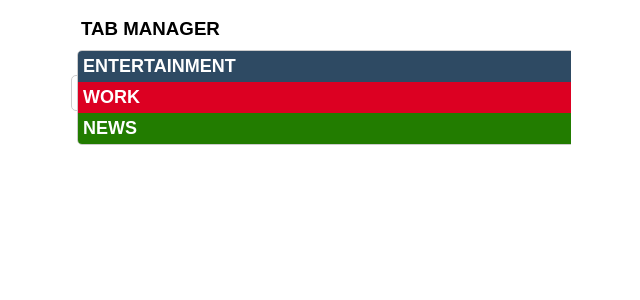
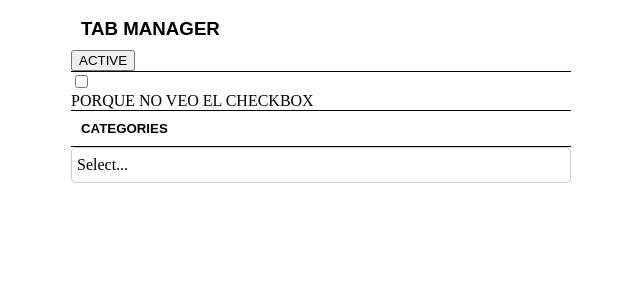
Before and after one commit to danguai/tab-manager-chrome-ext, a React app: page / in a window 1280 px wide. Shown: the top 300 px of the page, without its empty margins (319-959 px from the left). Built offline with nearby package versions, Linux system fonts and the light colour scheme; the HTML template or start-up script is replaced by a standard one.

Commit message:
button and checkbox - WIP

```diff
--- a/src/components/Categories.jsx
+++ b/src/components/Categories.jsx
@@ -2,15 +2,12 @@ import React, { useState, useEffect } from 'react';
 
 import './styles.css';
 
-const Icon = () => {
-  return (
-    <svg height="20" width="20" viewBox="0 0 20 20">
-      <path d="M4.516 7.548c0.436-0.446 1.043-0.481 1.576 0l3.908 3.747 3.908-3.747c0.533-0.481 1.141-0.446 1.574 0 0.436 0.445 0.408 1.197 0 1.615-0.406 0.418-4.695 4.502-4.695 4.502-0.217 0.223-0.502 0.335-0.787 0.335s-0.57-0.112-0.789-0.335c0 0-4.287-4.084-4.695-4.502s-0.436-1.17 0-1.615z"></path>
-    </svg>
-  );
-};
+const Icon = () => (<svg height="20" width="20" viewBox="0 0 20 20">^</svg>);
 
 const DropdownCategories = ({ placeholder, options }) => {
+  const [mark, setMark] = useState(false);
+  const [read, setRead] = useState('UNREAD');
+  const [active, setActive] = useState('INACTIVE');
   const [showMenu, setShowMenu] = useState(false);
   const [selectCat, setSelectCat] = useState(null);
 
@@ -23,22 +20,30 @@ const DropdownCategories = ({ placeholder, options }) => {
     };
   });
 
-  // const selectCategory = () => {
-  //   return (
-  //     <div className="dropdown--menu">
-  //       {options.map((option, i) => (
-  //         <div
-  //           key={i}
-  //           className="dropdown--item"
-  //           style={{
-  //             color: `${option.color}`,
-  //             fontWeight: 'bold',
-  //           }}>
-  //           {option.name}
-  //         </div>
-  //       ))}
-  //     </div>)
-  // };
+  const selectCategory = () => {
+    return (
+      <div className="dropdown--menu">
+
+        {options.map(option => (
+          <div
+            key={option.name}
+            className="dropdown--item categories"
+            style={{
+              background: `${option.color}`,
+              color: '#fff',
+              fontWeight: 'bold',
+            }}>
+            {option.name}
+          </div>
+        ))}
+      </div>
+    )
+  };
+
+  const checkbox = () => setMark(!mark);
+  const alreadyRead = () => setRead('READ');
+
+  const activateColors = () => setActive('ACTIVE');
 
   // const handleInputClick = (e) => {
   //   e.stopPropagation();
@@ -49,33 +54,38 @@ const DropdownCategories = ({ placeholder, options }) => {
     if (selectCat) return selectCat.name;
     return placeholder;
   };
+  const handleSubmit = (e) => {
+    e.preventDefault();
+  };
 
   return (
     <>
-      <h5 className="titles">CATEGORIES</h5>
-      <div className="dropdown--container">
-        <div className="dropdown--input">
-          <div className="dropdown--selected--value">{getDisplay()}</div>
-          <div className="dropdown--menu">
-            {options.map(option => (
-              <div
-                key={option.name}
-                className="dropdown--item categories"
-                style={{
-                  background: `${option.color}`,
-                  color: '#fff',
-                  fontWeight: 'bold',
-                }}>
-                {option.name}
-              </div>
-            ))}
+      <div>
+        <button type="button">{mark ? 'INACTIVE' : 'ACTIVE'}</button>
+      </div>
+      <div className="line--divider" />
+      <div>
+        {/* <form onSubmit={handleSubmit}> */}
+        <div>
+          <div>
+            <input type="checkbox" onChange={checkbox} />
+            <div>PORQUE NO VEO EL CHECKBOX</div>
           </div>
-          <div className="dropdown--tools">
-            <div className="dropdown--tool">
-              <Icon />
+        </div>
+
+        <div className="line--divider" />
+        <h5 className="titles">CATEGORIES</h5>
+        <div className="line--divider" />
+        <div className="dropdown--container">
+          <div className="dropdown--input">
+            <div className="dropdown--selected--value">{getDisplay()}</div>
+            {/* {selectCategory()} */}
+            <div className="dropdown--tools">
+              <div className="dropdown--tool"><Icon /></div>
             </div>
           </div>
         </div>
+        {/* </form> */}
       </div>
     </>
   );
--- a/src/components/styles.css
+++ b/src/components/styles.css
@@ -59,3 +59,7 @@
 .dropdown--item:hover {
   background-color: #9fc3f870;
 }
+
+.line--divider {
+  border-bottom: 1px solid black;
+}
```
Also changed, not shown: static/images/dropdown-arrow.png (added), 1 other file (tests, documents, lock files or other folders).
